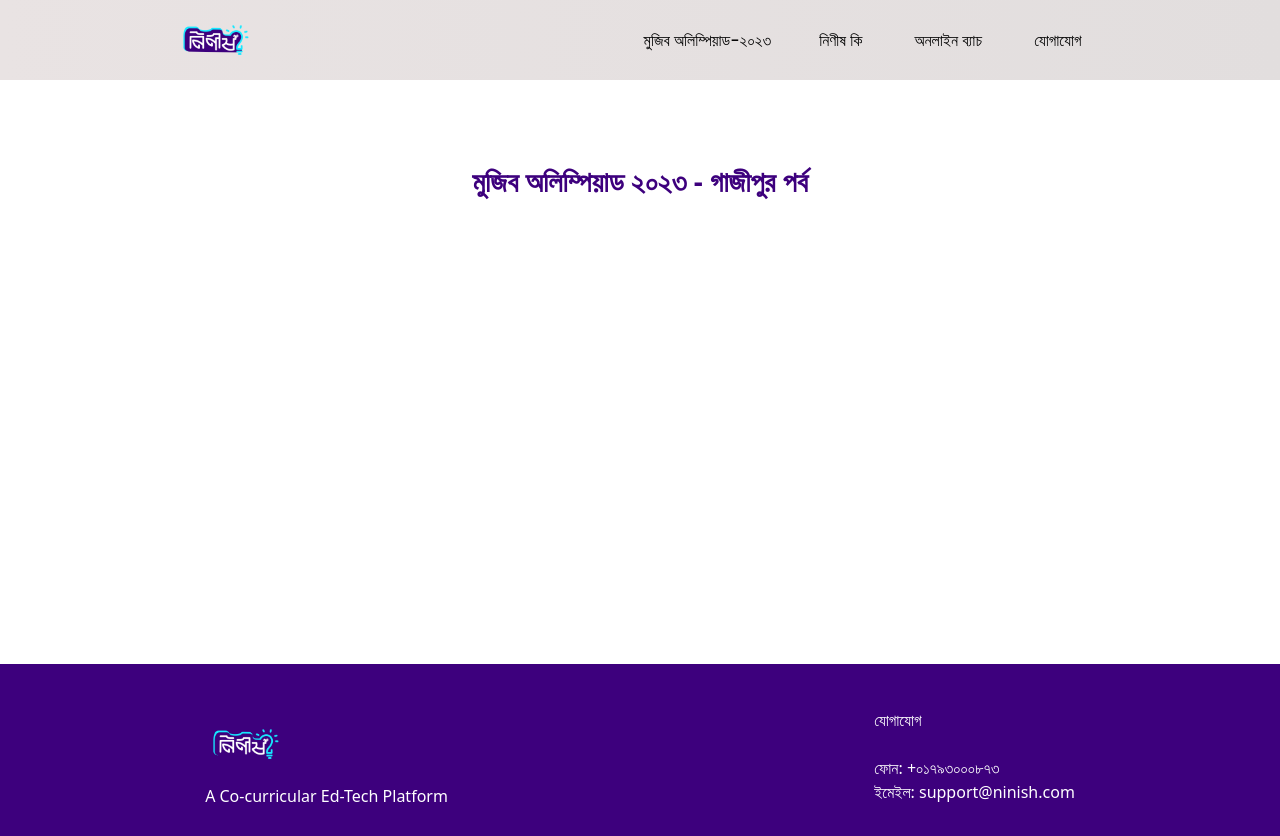
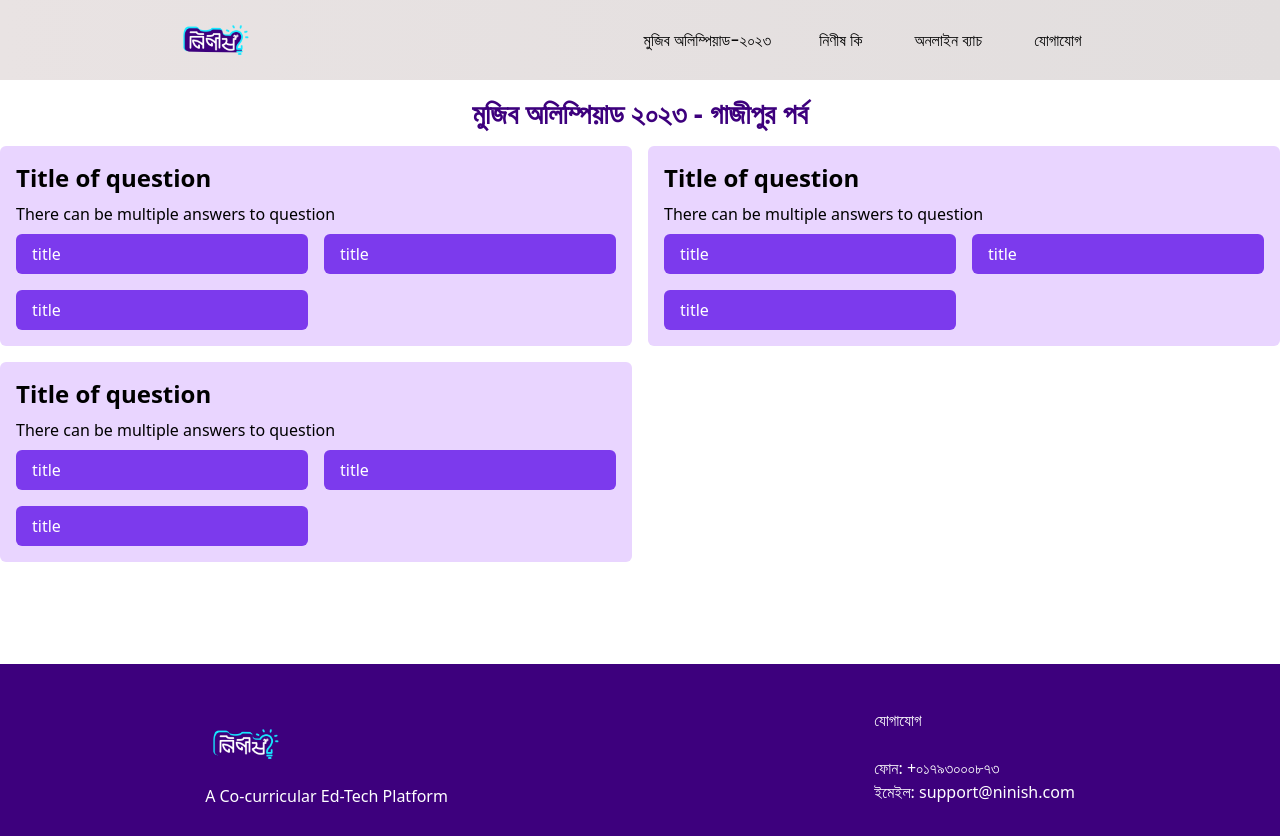
Before and after one commit to SamiulAlom/ninish-project, a React (Create React App) app: page /quiz/1 in a window 1280 px wide. Built offline with nearby package versions, Linux system fonts and the light colour scheme; a web font is replaced by a local one.

Commit message:
v0.6.5 (Quiz component)

```diff
--- a/package.json
+++ b/package.json
@@ -8,8 +8,10 @@
     "@testing-library/jest-dom": "^5.17.0",
     "@testing-library/react": "^13.4.0",
     "@testing-library/user-event": "^14.4.3",
+    "lodash": "^4.17.21",
     "react": "^18.2.0",
     "react-dom": "^18.2.0",
+    "react-hot-toast": "^2.4.1",
     "react-router-dom": "^6.15.0",
     "react-scripts": "^5.0.1",
     "web-vitals": "^2.1.4"
--- a/src/App.js
+++ b/src/App.js
@@ -1,4 +1,5 @@
 import React from "react";
+import { Toaster } from "react-hot-toast";
 import { Route, BrowserRouter as Router, Routes } from "react-router-dom";
 import Layout from "./components/Layout";
 import About from "./components/pages/About";
@@ -14,6 +15,7 @@ import ContextProvider from "./contextApi/Provider";
 function App() {
   return (
     <ContextProvider>
+      <Toaster position="top-center" reverseOrder={false} />
       <Router>
         <Layout>
           <Routes>
--- a/src/assets/css/styles.css
+++ b/src/assets/css/styles.css
@@ -23,3 +23,11 @@ body {
   align-items: center;
   width: 100vw;
 }
+
+.quizOption input {
+  display: none;
+}
+
+.quizOption label:has(input:checked) {
+  @apply bg-purple-900
+}
--- a/src/components/Layout.js
+++ b/src/components/Layout.js
@@ -7,7 +7,7 @@ export default function Layout({ children }) {
     <>
       <Navbar />
       {/* Tailwind ready */}
-      <div className="bg-zinc-500">{children}</div>
+      <div>{children}</div>
       <Footer />
     </>
   );
--- a/src/components/pages/subpage/quiz/Answer.js
+++ /dev/null
@@ -1,37 +0,0 @@
-import React from "react";
-import Checkbox from "./Checkbox";
-
-export default function Answer({ options = [], handleChange, input }) {
-  return (
-    <div className="flex justify-start bg-white">
-      {options.map((option, index) => (
-        <div key={index}>
-          {input ? (
-            <Checkbox
-              key={index}
-              className=" bg-white p-3"
-              text={option.title}
-              value={index}
-              checked={option.checked}
-              onChange={(e) => handleChange(e, index)}
-            />
-          ) : (
-            <Checkbox
-              key={index}
-              className={`${"bg-white p-3"} ${
-                option.correct
-                  ? "text-green-500"
-                  : option.checked
-                  ? "text-red-500"
-                  : null
-              } `}
-              text={option.title}
-              defaultChecked={option.checked}
-              disabled
-            />
-          )}
-        </div>
-      ))}
-    </div>
-  );
-}
--- a/src/components/pages/subpage/quiz/Checkbox.js
+++ /dev/null
@@ -1,10 +0,0 @@
-export default function Checkbox({ className, text, ...rest }) {
-  return (
-    <div>
-      <label className={className}>
-        <input type="checkbox" {...rest} />
-        <span>{text}</span>
-      </label>
-    </div>
-  );
-}
--- a/src/components/pages/subpage/quiz/Question.js
+++ b/src/components/pages/subpage/quiz/Question.js
@@ -1,11 +1,16 @@
 import React from "react";
-import Answer from "./Answer";
+import QuizOption from "./QuizOption";
 
-export default function Question({ answers = [] }) {
-  return answers.map((answer, index) => (
-    <div className="flex justify-start bg-white" key={index}>
-      <div className="p-4 font-bold text-[18px]">{answer.title}</div>
-      <Answer input={false} options={answer.options} />
+export default function Question() {
+  return (
+    <div className="bg-purple-200 rounded-md p-4">
+      <h3 className="text-2xl mb-2 font-bold">Title of question</h3>
+      <p className="mb-2">There can be multiple answers to question</p>
+      <div className="options grid md:grid-cols-2 gap-4">
+        <QuizOption option={{ title: "title" }} ind={1} quizNumber={2} />
+        <QuizOption option={{ title: "title" }} ind={1} quizNumber={2} />
+        <QuizOption option={{ title: "title" }} ind={1} quizNumber={2} />
+      </div>
     </div>
-  ));
+  );
 }
--- a/src/components/pages/subpage/quiz/Quiz.js
+++ b/src/components/pages/subpage/quiz/Quiz.js
@@ -1,4 +1,5 @@
-import React, { useContext, useEffect } from "react";
+import _ from "lodash";
+import React, { useContext, useEffect, useState } from "react";
 import { useParams } from "react-router-dom";
 import MainContext from "../../../../contextApi/MainContext";
 import Question from "./Question";
@@ -6,6 +7,36 @@ import Question from "./Question";
 export default function Quiz() {
   const { id } = useParams();
   const { getQuiz } = useContext(MainContext);
+
+  const [quizzes, setQuizzes] = useState({});
+
+  // Initialize form data using Api Response
+  const initializeState = (quizzes) => {
+    const modQuizzes = _.cloneDeep(quizzes);
+    modQuizzes.map((quiz) => {
+      const { options } = quiz;
+      options.map((option) => (option.isSelected = false));
+    });
+    setQuizzes(modQuizzes);
+  };
+
+  // Watch for successful data fetch from server
+  useEffect(() => {
+    // initializeState(getQuiz);
+  }, []);
+
+  // Watch for data fetch error
+  // useEffect(() => {
+  //   if () {
+  //     toast.error("Server error please reload.");
+  //   }
+  // }, []);
+
+  const handleQuizUpdate = (quizNumber, optionNumber, action) => {
+    const modQuizzes = _.cloneDeep(quizzes);
+    modQuizzes[quizNumber].options[optionNumber].isSelected = action;
+    setQuizzes(modQuizzes);
+  };
 
   useEffect(() => {
     const get = async () => {
@@ -15,16 +46,16 @@ export default function Quiz() {
   }, [getQuiz, id]);
 
   return (
-    <div className=" min-h-[73vh] bg-white">
-      <div className=" bg-white p-20">
-        <div className="flex justify-center">
-          <h1 className="text-[28px] text-[#3D007D] pb-3 text-center font-bold">
-            মুজিব অলিম্পিয়াড ২০২৩ - গাজীপুর পর্ব
-          </h1>
-        </div>
-        <div>
-          <Question />
-        </div>
+    <div className="min-h-[73vh] container mx-auto ">
+      <div className="flex justify-center">
+        <h1 className="text-[28px] text-[#3D007D] py-3 text-center font-bold">
+          মুজিব অলিম্পিয়াড ২০২৩ - গাজীপুর পর্ব
+        </h1>
+      </div>
+      <div className="quiz-container grid xl:grid-cols-2 gap-4 mb-4">
+        <Question />
+        <Question />
+        <Question />
       </div>
     </div>
   );
--- /dev/null
+++ b/src/components/pages/subpage/quiz/QuizOption.js
@@ -0,0 +1,40 @@
+import React, { useState } from "react";
+
+export default function QuizOption({ option, ind, quizNumber }) {
+  const [selected, setSelected] = useState(false);
+  const { title } = option;
+  //   const { handleQuizUpdate } = useContext(quizContext);
+
+  const handleChange = (e) => {
+    setSelected((prev) => !prev);
+    // handleQuizUpdate(quizNumber, ind, !selected);
+  };
+
+  const handleKeyDown = (e) => {
+    if (e.key === "Enter" || e.key === " ") {
+      // prevent default behavior
+      e.preventDefault();
+      // execute the click handler
+      setSelected((prev) => !prev);
+      //   handleQuizUpdate(quizNumber, ind, !selected);
+    }
+  };
+  return (
+    <div className="quizOption">
+      <label
+        className="cursor-pointer block w-full bg-violet-600 text-white hover:bg-purple-800 rounded-md px-4 py-2"
+        onKeyDown={handleKeyDown}
+        tabIndex="0"
+        aria-label={title}
+      >
+        <input
+          type="checkbox"
+          id={`ck_${ind}_${quizNumber}`}
+          checked={selected}
+          onChange={handleChange}
+        />
+        {title}
+      </label>
+    </div>
+  );
+}
--- a/src/contextApi/Provider.js
+++ b/src/contextApi/Provider.js
@@ -42,6 +42,7 @@ const ContextProvider = (props) => {
 
   const checkRegNumber = useCallback(async () => {
     if (user != null) {
+      return true;
     }
     return false;
   }, [user]);
```
Also changed, not shown: 1 other file (tests, documents, lock files or other folders).
